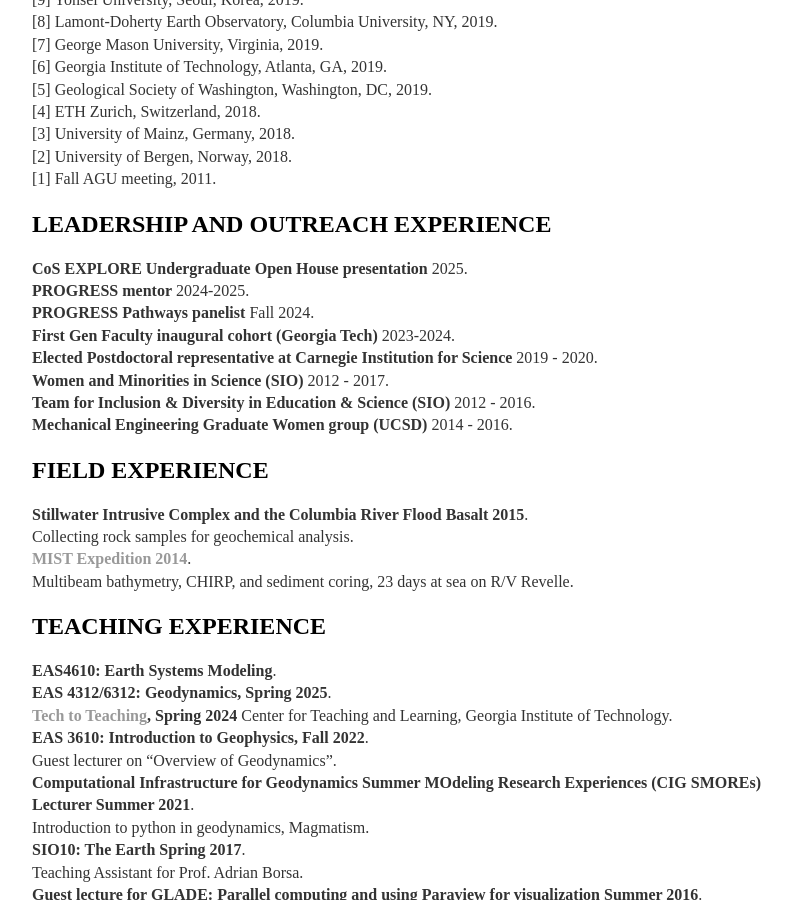
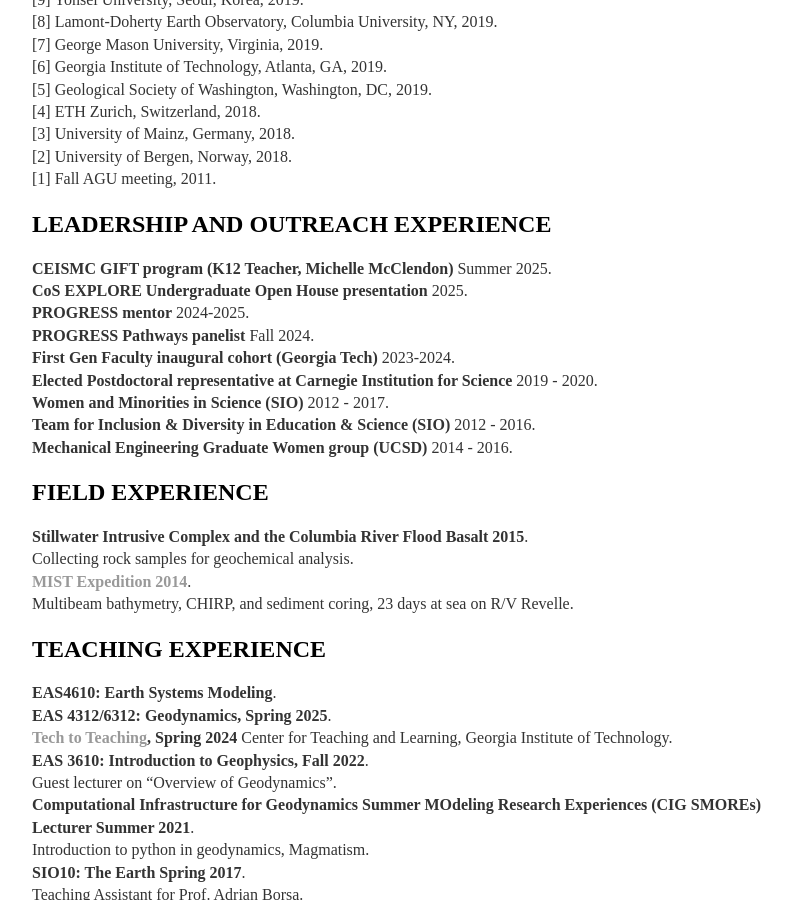
Before and after one commit to joycesim/joycesim.github.io, a Jekyll site: the page built from cv/index.md, in a window 1280 px wide and 900 px high, scrolled down 3411 px. Shown: the whole window, without its empty margins (224-1016 px from the left). Built offline with Jekyll 4.4.1, drawn with Linux system fonts in a browser that asks for light colours.

Commit message:
Update index.md

```diff
--- a/cv/index.md
+++ b/cv/index.md
@@ -129,6 +129,7 @@
 [1] Fall AGU meeting, 2011.
 
 ## LEADERSHIP AND OUTREACH EXPERIENCE
+**CEISMC GIFT program (K12 Teacher, Michelle McClendon)** Summer 2025.
 **CoS EXPLORE Undergraduate Open House presentation** 2025.
 **PROGRESS mentor** 2024-2025.
 **PROGRESS Pathways panelist** Fall 2024.
```
